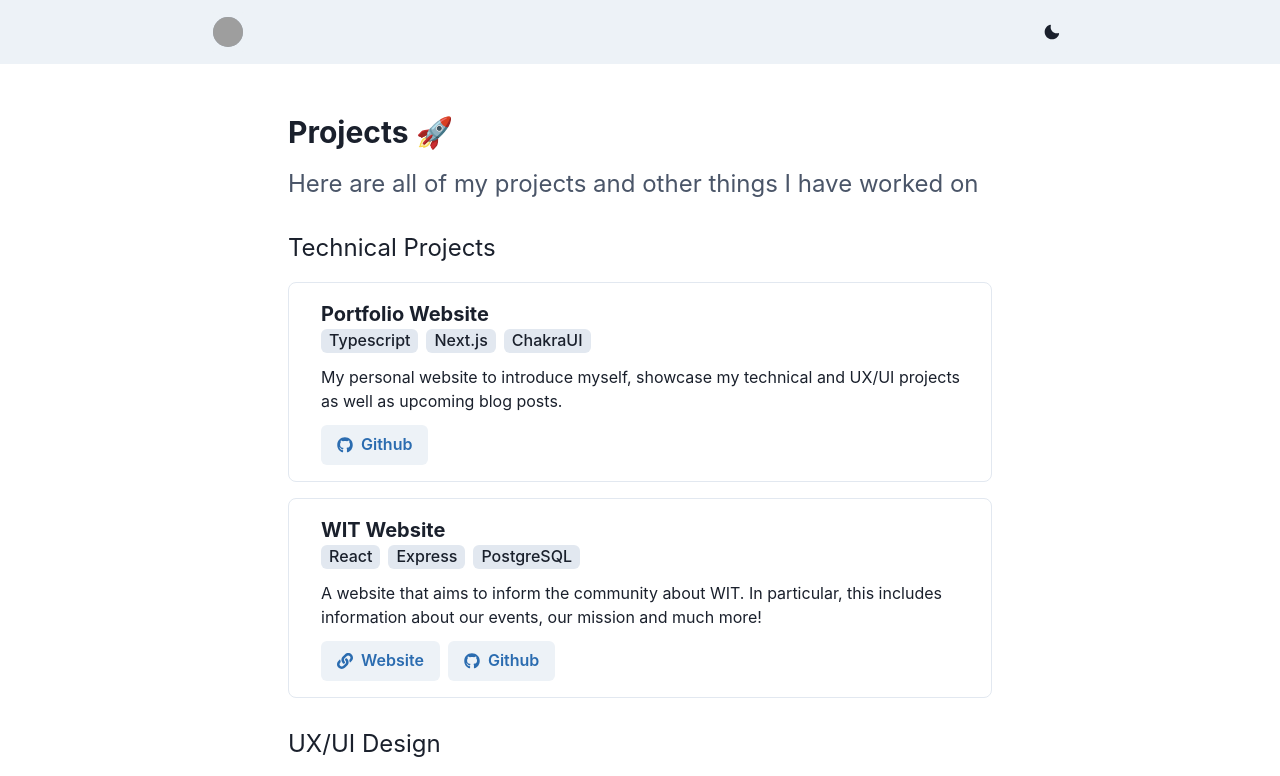
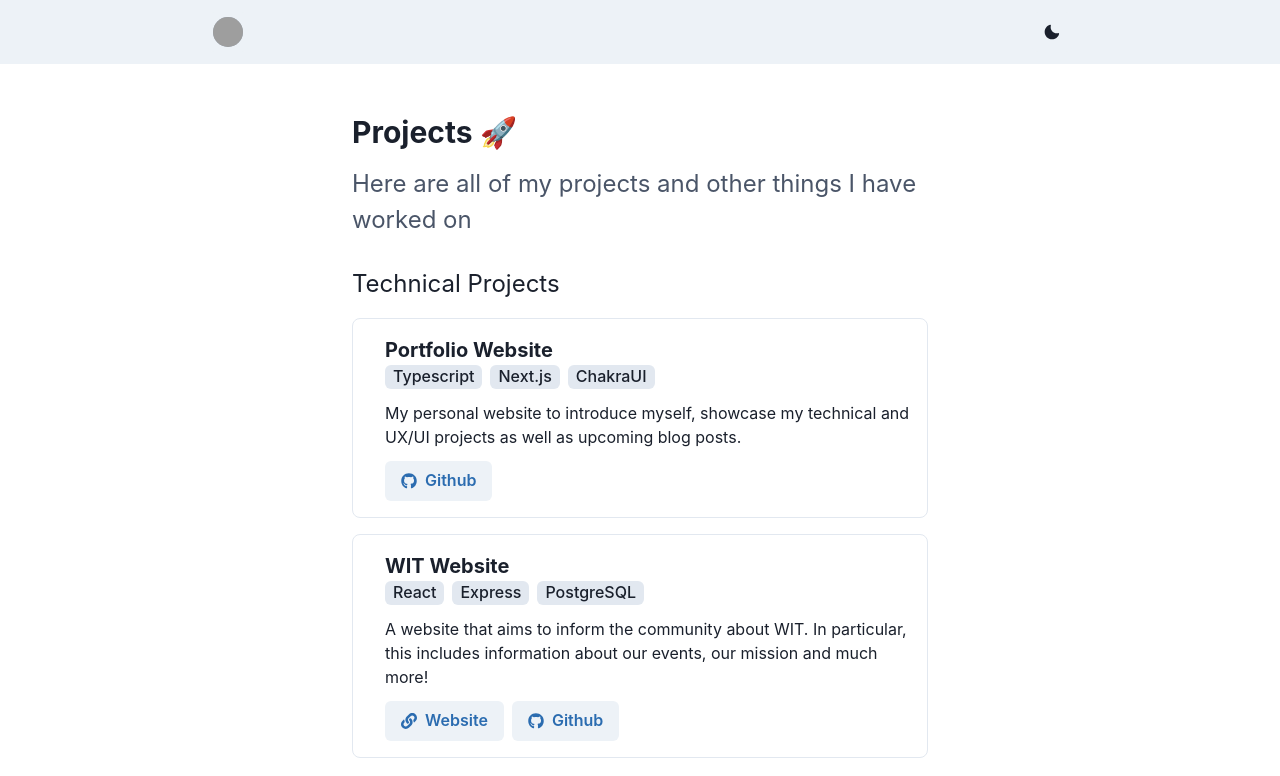
Before and after one commit to joanna209/website, a Next.js app: page /projects in a window 1280 px wide. Shown: the top 776 px of the page. Built offline with nearby package versions, Linux system fonts and the light colour scheme; grey boxes are pictures that could not be loaded.

Commit message:
adding projects responsiveness

```diff
--- a/styles/Projects.module.css
+++ b/styles/Projects.module.css
@@ -7,6 +7,18 @@
 }
 
 /*--- Responsiveness ---*/
+@media screen and (max-width: 1700px) {
+  .container {
+    width: 45%;
+  }
+}
+
+@media screen and (max-width: 1024px) {
+  .container {
+    width: 75%;
+  }
+}
+
 @media screen and (max-width: 1024px) {
   .container {
     width: 75%;
```
